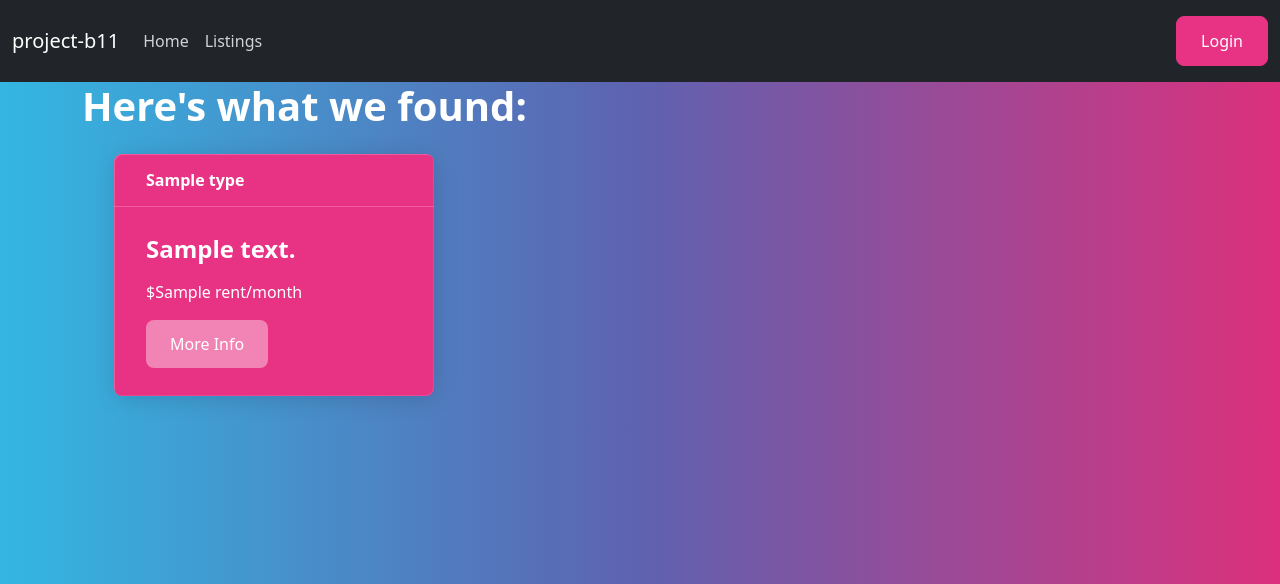
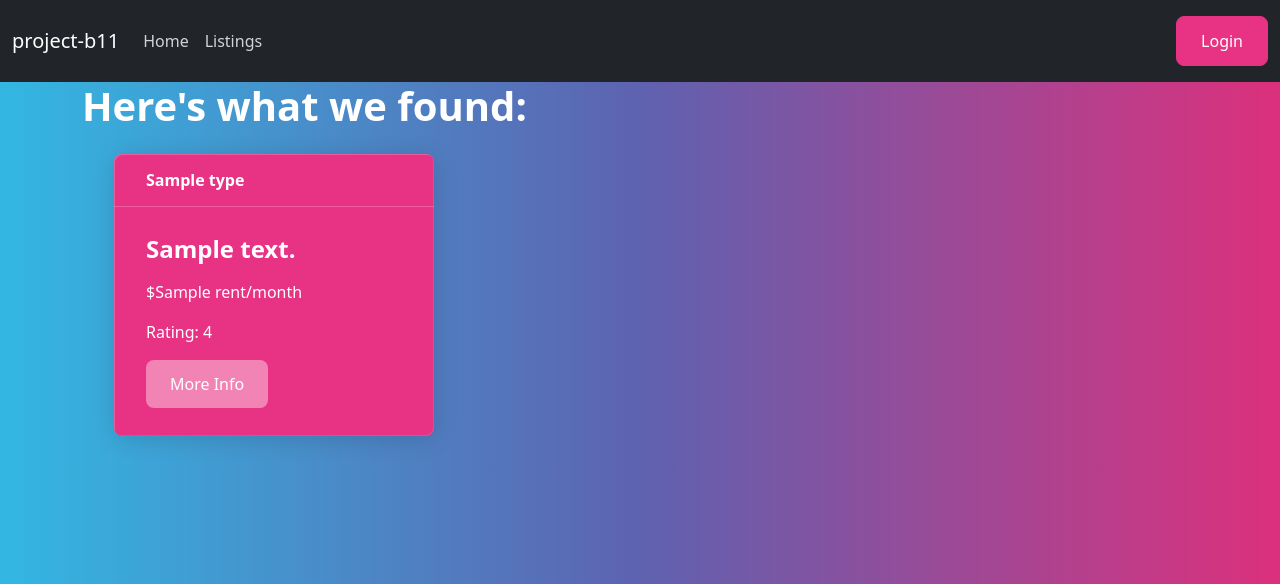
Before and after one commit to bluewhale540/uva-housing-app, a Django app: template listings/templates/listings/index.html in a window 1280 px wide. Shown: the top 584 px of the page. Run offline with Django 3.2, Linux system fonts and the light colour scheme; the template is opened without the code that fills it: most values are stand-ins (such as "Sample title", 1, 10 or a date in 2020); some libraries are stand-ins or nearby versions.

Commit message:
combined linking + listings branches

```diff
--- a/listings/templates/listings/index.html
+++ b/listings/templates/listings/index.html
@@ -10,6 +10,7 @@
       <div class="card-body">
       <h4 class="card-title">{{ listing.address }}</h4>
       <p class="card-text">${{ listing.rent }}/month</p>
+          <p class="card-text">Rating: {{listing.rating}}</p>
         <a href="{% url 'listings:detail' listing.id %}" class="btn btn-secondary stretched-link">More Info</a>
       </div>
       </div>
```
